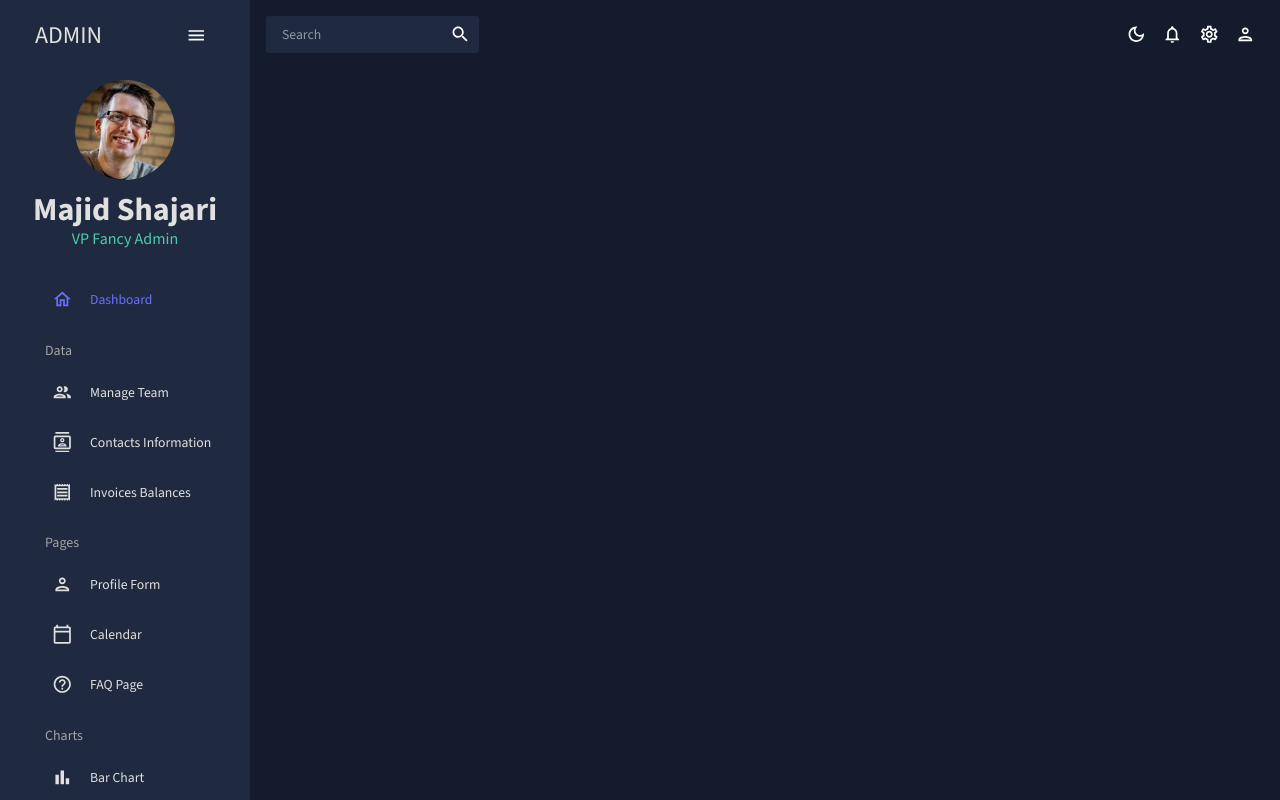
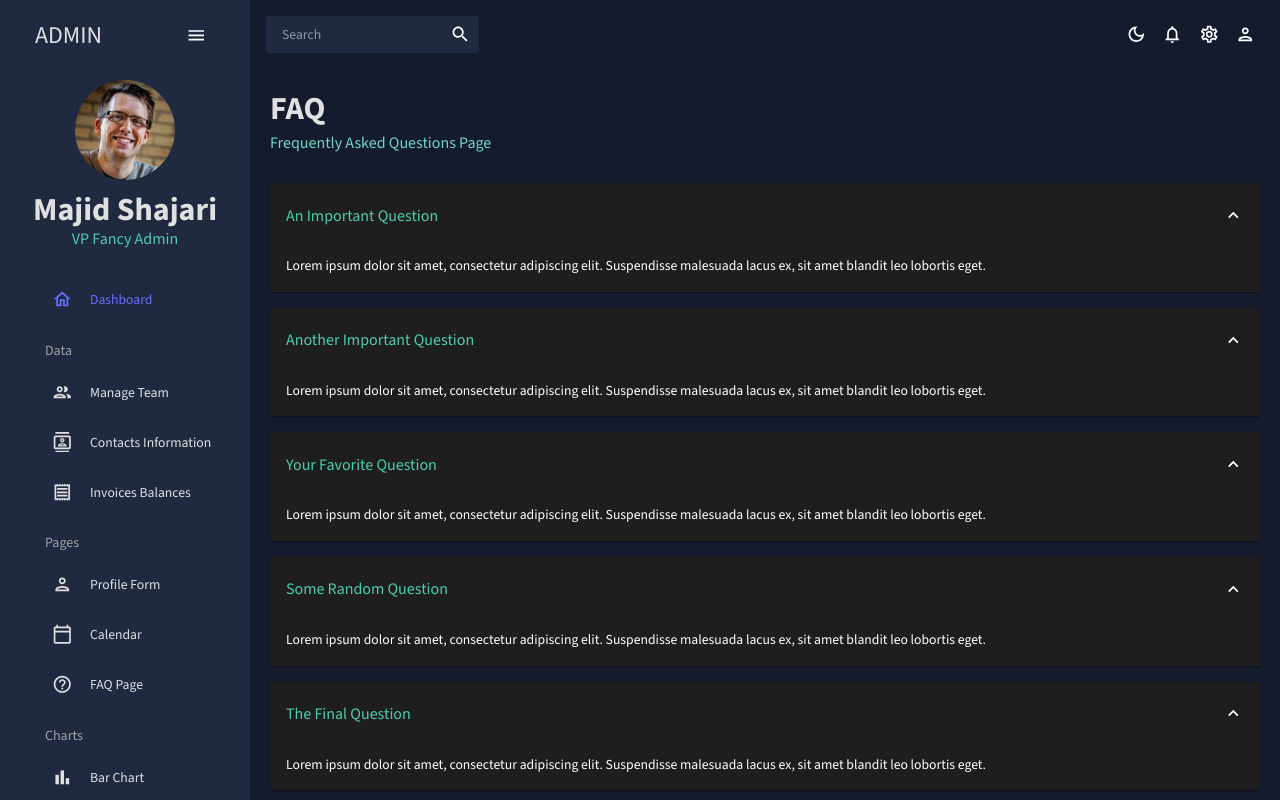
Before and after one commit to MajidShajari/react-admin-dashboard, a React (Vite) app: page /faq in a window 1280 px wide. Shown: the top 800 px of the page. Built offline with nearby package versions, Linux system fonts and the light colour scheme.

Commit message:
Create Faq component

```diff
--- a/package.json
+++ b/package.json
@@ -14,7 +14,9 @@
         "@emotion/styled": "^11.11.0",
         "@fullcalendar/core": "^6.1.8",
         "@fullcalendar/daygrid": "^6.1.8",
+        "@fullcalendar/interaction": "^6.1.8",
         "@fullcalendar/list": "^6.1.8",
+        "@fullcalendar/react": "^6.1.8",
         "@fullcalendar/timegrid": "^6.1.8",
         "@mui/icons-material": "^5.14.0",
         "@mui/material": "^5.14.0",
--- a/src/App.jsx
+++ b/src/App.jsx
@@ -5,7 +5,7 @@
 // import { Calendar } from './scenes/calendar/Calendar';
 import { Contacts } from './scenes/contacts/Contacts';
 import { Dashboard } from './scenes/dashboard/Dashboard';
-// import { FAQ } from './scenes/faq/Faq';
+import { FAQ } from './scenes/faq/Faq';
 // import { Form } from './scenes/form/Form';
 import { Geography } from './scenes/geography/Geography';
 import { MySidebar } from './scenes/global/MySidebar';
@@ -35,7 +35,7 @@
                             <Route path="/bar" element={<Bar />} />
                             <Route path="/pie" element={<Pie />} />
                             <Route path="/line" element={<Line />} />
-                            {/* <Route path="/faq" element={<FAQ />} /> */}
+                            <Route path="/faq" element={<FAQ />} />
                             {/* <Route path="/calendar" element={<Calendar />} /> */}
                             <Route path="/geography" element={<Geography />} />
                         </Routes>
--- /dev/null
+++ b/src/scenes/faq/Faq.jsx
@@ -0,0 +1,80 @@
+import ExpandMoreIcon from '@mui/icons-material/ExpandMore';
+import { Accordion, AccordionDetails, AccordionSummary, Box, Typography, useTheme } from '@mui/material';
+import { Header } from '../../components/Header';
+import { tokens } from '../../theme';
+
+export const FAQ = () => {
+    const theme = useTheme();
+    const colors = tokens(theme.palette.mode);
+    return (
+        <Box m="20px">
+            <Header title="FAQ" subtitle="Frequently Asked Questions Page" />
+
+            <Accordion defaultExpanded>
+                <AccordionSummary expandIcon={<ExpandMoreIcon />}>
+                    <Typography color={colors.greenAccent[500]} variant="h5">
+                        An Important Question
+                    </Typography>
+                </AccordionSummary>
+                <AccordionDetails>
+                    <Typography>
+                        Lorem ipsum dolor sit amet, consectetur adipiscing elit. Suspendisse malesuada lacus ex, sit
+                        amet blandit leo lobortis eget.
+                    </Typography>
+                </AccordionDetails>
+            </Accordion>
+            <Accordion defaultExpanded>
+                <AccordionSummary expandIcon={<ExpandMoreIcon />}>
+                    <Typography color={colors.greenAccent[500]} variant="h5">
+                        Another Important Question
+                    </Typography>
+                </AccordionSummary>
+                <AccordionDetails>
+                    <Typography>
+                        Lorem ipsum dolor sit amet, consectetur adipiscing elit. Suspendisse malesuada lacus ex, sit
+                        amet blandit leo lobortis eget.
+                    </Typography>
+                </AccordionDetails>
+            </Accordion>
+            <Accordion defaultExpanded>
+                <AccordionSummary expandIcon={<ExpandMoreIcon />}>
+                    <Typography color={colors.greenAccent[500]} variant="h5">
+                        Your Favorite Question
+                    </Typography>
+                </AccordionSummary>
+                <AccordionDetails>
+                    <Typography>
+                        Lorem ipsum dolor sit amet, consectetur adipiscing elit. Suspendisse malesuada lacus ex, sit
+                        amet blandit leo lobortis eget.
+                    </Typography>
+                </AccordionDetails>
+            </Accordion>
+            <Accordion defaultExpanded>
+                <AccordionSummary expandIcon={<ExpandMoreIcon />}>
+                    <Typography color={colors.greenAccent[500]} variant="h5">
+                        Some Random Question
+                    </Typography>
+                </AccordionSummary>
+                <AccordionDetails>
+                    <Typography>
+                        Lorem ipsum dolor sit amet, consectetur adipiscing elit. Suspendisse malesuada lacus ex, sit
+                        amet blandit leo lobortis eget.
+                    </Typography>
+                </AccordionDetails>
+            </Accordion>
+            <Accordion defaultExpanded>
+                <AccordionSummary expandIcon={<ExpandMoreIcon />}>
+                    <Typography color={colors.greenAccent[500]} variant="h5">
+                        The Final Question
+                    </Typography>
+                </AccordionSummary>
+                <AccordionDetails>
+                    <Typography>
+                        Lorem ipsum dolor sit amet, consectetur adipiscing elit. Suspendisse malesuada lacus ex, sit
+                        amet blandit leo lobortis eget.
+                    </Typography>
+                </AccordionDetails>
+            </Accordion>
+        </Box>
+    );
+};
```
Also changed, not shown: 1 other file (tests, documents, lock files or other folders).
